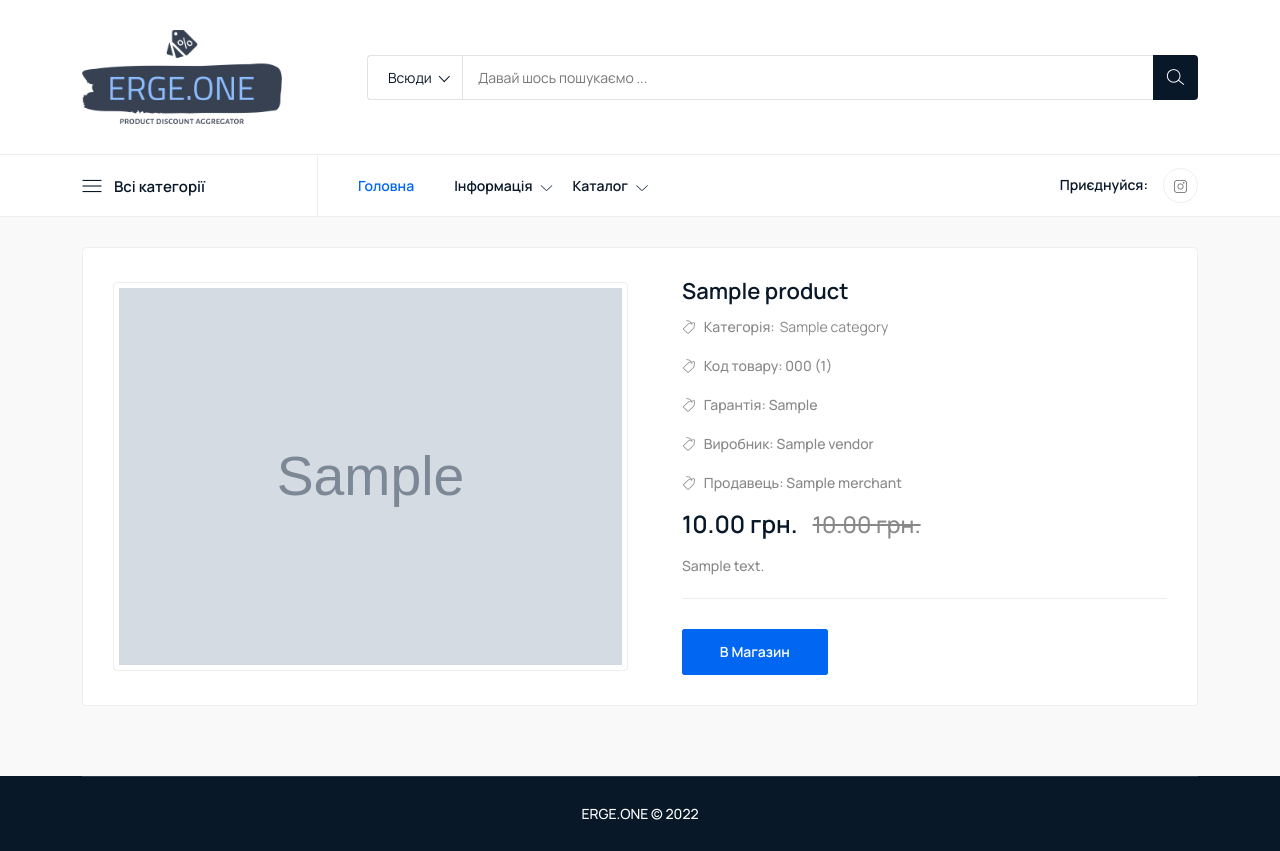
After one commit to ergedevpy/eCatalog, a Django app: a page that uses catalog/templates/catalog/product_detail.html in a window 1280 px wide. The commit adds this page. Run offline with Django 4.2, Linux system fonts and the light colour scheme; tables that the repository leaves empty hold one stand-in row (values such as "Sample post"); grey boxes marked "Sample" are stand-in pictures; some libraries are stand-ins or nearby versions.

Commit message:
add product detail view and template

```diff
--- a/catalog/models.py
+++ b/catalog/models.py
@@ -1,9 +1,10 @@
 import random
 
-from unidecode import unidecode
 from django.db import models
 from django.template.defaultfilters import slugify
 from django.urls import reverse
+
+from unidecode import unidecode
 
 
 class Merchant(models.Model):
--- a/catalog/templates/catalog/category.html
+++ b/catalog/templates/catalog/category.html
@@ -51,7 +51,7 @@
                                 <span class="category">{{ item.category.name }}</span>
 
                                 <h4 class="title">
-                                    <a href="#">
+                                    <a href="{% url 'catalog:product_detail' item.slug %}">
                                         {% if  item.name|length > 30 %}
                                             {{ item.name|truncatechars:30 }}
                                         {% else %}
--- a/catalog/templates/catalog/home.html
+++ b/catalog/templates/catalog/home.html
@@ -47,7 +47,7 @@
                                 <span class="category">{{ item.category.name }}</span>
 
                                 <h4 class="title">
-                                    <a href="#">
+                                    <a href="{% url 'catalog:product_detail' item.slug %}">
                                         {% if  item.name|length > 30 %}
                                             {{ item.name|truncatechars:30 }}
                                         {% else %}
--- /dev/null
+++ b/catalog/templates/catalog/product_detail.html
@@ -0,0 +1,80 @@
+{% extends 'base.html' %}
+{% load static %}
+
+
+{% block title %}
+    {{ title }}
+{% endblock %}
+
+{% block content %}
+    <!-- Start Item Details -->
+    <section class="item-details section">
+        <div class="container">
+            <div class="top-area">
+                <div class="row align-items-center">
+                    <div class="col-lg-6 col-md-12 col-12">
+                        <div class="product-images">
+                            <main id="gallery">
+                                {% if product.picture %}
+                                    <div class="main-img">
+                                        <img src="{{ product.picture }}" id="current"
+                                             alt="Image for {{ item.slug }}">
+                                    </div>
+                                {% else %}
+                                    <img src="{% static 'images/products/noimage_product.svg' %}"
+                                         alt="Image for {{ item.slug }}">
+                                {% endif %}
+                            </main>
+                        </div>
+                    </div>
+                    <div class="col-lg-6 col-md-12 col-12">
+                        <div class="product-info">
+                            <h2 class="title">{{ product.name }}</h2>
+
+                            <p class="category"><i class="lni lni-tag"></i> Категорія:<a
+                                    href="{{ product.category.get_absolute_url }}">{{ product.category.name }}</a></p>
+
+
+                            <p class="category"><i class="lni lni-tag"></i> Код товару: {{ product.code }}
+                                ({{ product.prod_id }})</p>
+
+                            <p class="category"><i class="lni lni-tag"></i> Гарантія: {{ product.guarantee }}
+                            </p>
+                            <p class="category"><i class="lni lni-tag"></i> Виробник: {{ product.vendor.name }}
+                            </p>
+                            <p class="category"><i class="lni lni-tag"></i> Продавець: {{ product.merchant.name }}
+                            </p>
+
+                            {% if product.oldprice and product.price %}
+                                <h3 class="price">{{ product.price }} грн.<span>{{ product.oldprice }} грн.</span></h3>
+                            {% elif item.price == 0 or product.price is None %}
+                                <span></span>
+                            {% else %}
+                                <h3 class="price">{{ product.price }} </h3>
+                            {% endif %}
+
+                            <p class="info-text">{{ product.description }}</p>
+                            <div class="row">
+                            </div>
+                            <div class="bottom-content">
+                                <div class="row align-items-end">
+                                    <div class="col-lg-4 col-md-4 col-12">
+                                        <div class="button cart-button">
+                                            <a href="{% url 'catalog:redirect_to_admitad' product.pk %}" target="_blank"
+                                               rel="noopener" class="btn">
+                                                <button class="btn" style="width: 100%;">В магазин</button>
+                                            </a>
+
+                                        </div>
+                                    </div>
+                                </div>
+                            </div>
+                        </div>
+                    </div>
+                </div>
+            </div>
+
+        </div>
+    </section>
+    <!-- End Item Details -->
+{% endblock content %}
--- a/catalog/templatetags/cats.py
+++ b/catalog/templatetags/cats.py
@@ -1,7 +1,6 @@
 from django import template
+from catalog.models import Category
 from django.db.models import Count
-
-from catalog.models import Category
 
 register = template.Library()
 
--- a/catalog/urls.py
+++ b/catalog/urls.py
@@ -1,13 +1,16 @@
 from django.urls import path
 from django.views.decorators.cache import cache_page
 
-from .views import *
+from .views import HomeListView, ProductsByCategory, Search, ProductDetailView, redirect_to_admitad
 
 app_name = 'catalog'
 
 urlpatterns = [
-    path('', cache_page(60 * 5)(HomeListView.as_view()), name='home'),
     path('go-shopping/<int:pk>/', redirect_to_admitad, name='redirect_to_admitad'),
-    path('category/<str:slug>/', cache_page(60 * 5)(ProductsByCategory.as_view()), name='get_categories'),
+    # path('', cache_page(60 * 5)(HomeListView.as_view()), name='home'),
+    # path('category/<str:slug>/', cache_page(60 * 5)(ProductsByCategory.as_view()), name='get_categories'),
+    path('', HomeListView.as_view(), name='home'),
+    path('category/<str:slug>/', ProductsByCategory.as_view(), name='get_categories'),
+    path('product/<str:slug>/', ProductDetailView.as_view(), name='product_detail'),
     path('search/', Search.as_view(), name='search'),
 ]
--- a/catalog/views.py
+++ b/catalog/views.py
@@ -1,9 +1,14 @@
+from django.db.models import Q
 from django.shortcuts import redirect
-from django.views.generic import ListView
-from django.db.models import Q
 from django.shortcuts import render
+from django.views.generic import ListView, DetailView
 
-from .models import Product, Category
+from eCatalog import settings
+from .models import Category, Product
+
+
+def page_not_found_view(request, exception):
+    return render(request, '404.html', status=404)
 
 
 def redirect_to_admitad(request, pk):
@@ -31,7 +36,7 @@ class ProductsByCategory(ListView):
         self.context_data = super().get_context_data(**kwargs)
         self.data = self.context_data
         context = self.data
-        context['title'] = f'Категорія: {Category.objects.get(slug=self.kwargs["slug"])} | ERGE.ONE'
+        context['title'] = f'Категорія: {Category.objects.get(slug=self.kwargs["slug"])} | {settings.SITE_NAME}'
         context['category_name'] = Category.objects.get(slug=self.kwargs["slug"])
         return context
 
@@ -42,10 +47,9 @@ class Search(ListView):
     paginate_by = 12
 
     def get_queryset(self):
-        return Product.objects.select_related('category').filter(Q(name__icontains=self.request.GET.get('s')) |
-                                                                 Q(description__icontains=self.request.GET.get('s')) |
-                                                                 Q(code__icontains=self.request.GET.get('s')) |
-                                                                 Q(vendor__name__icontains=self.request.GET.get('s')))
+        return Product.objects.select_related('category').filter(
+            Q(name__icontains=self.request.GET.get('s')) | Q(description__icontains=self.request.GET.get('s')) | Q(
+                code__icontains=self.request.GET.get('s')) | Q(vendor__name__icontains=self.request.GET.get('s')))
 
     def get_context_data(self, *, object_list=None, **kwargs):
         context = super().get_context_data(**kwargs)
@@ -54,5 +58,17 @@ class Search(ListView):
         return context
 
 
-def page_not_found_view(request, exception):
-    return render(request, '404.html', status=404)
+class ProductDetailView(DetailView):
+    template_name = 'catalog/product_detail.html'
+    context_object_name = 'product'
+    allow_empty = False
+
+    def get_queryset(self):
+        return Product.objects.select_related('category').filter(slug=self.kwargs['slug'])
+
+    def get_context_data(self, *, object_list=None, **kwargs):
+        self.context_data = super().get_context_data(**kwargs)
+        self.data = self.context_data
+        context = self.data
+        context['title'] = f'{Product.objects.get(slug=self.kwargs["slug"])} | {settings.SITE_NAME}'
+        return context
--- a/scripts/load_items.py
+++ b/scripts/load_items.py
@@ -1,7 +1,7 @@
 import csv
 from decimal import Decimal
 
-from catalog.models import *
+from catalog.models import Category, Merchant, Product, Vendor
 
 
 def gen_categories(cat: str):
```
Also changed, not shown: catalog/admin.py (+6 -6 lines), eCatalog/settings.py (+4 -3 lines).
